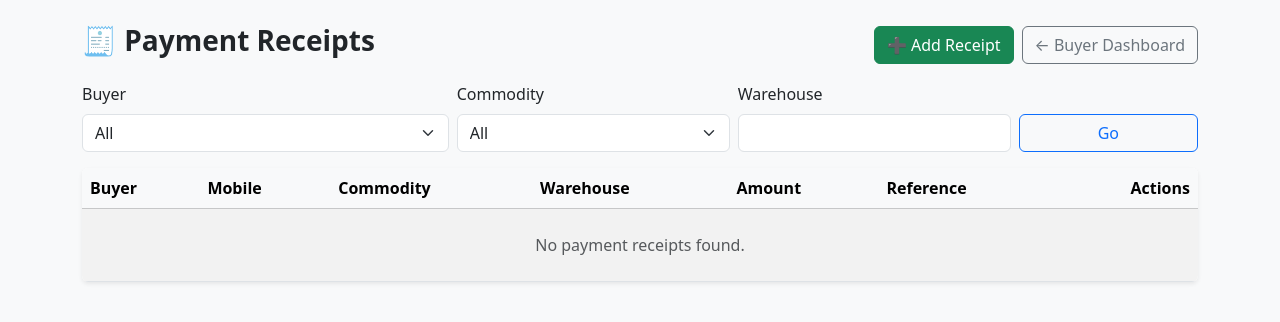
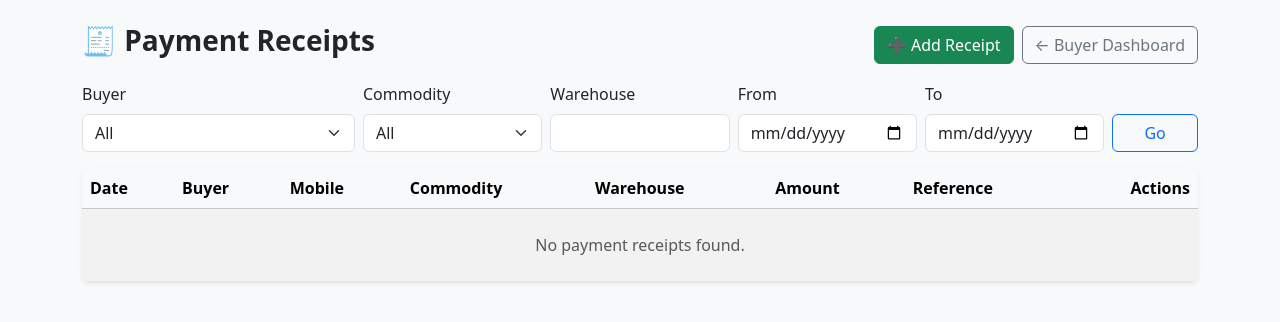
Before and after one commit to DUDU1608/warehouse-python, a Flask app: page /buyer/payments in a window 1280 px wide. Shown: the part 57-379 px from the top of the page. Run offline with Flask 3, Linux system fonts and the light colour scheme; data that the repository does not hold is empty.

Commit message:
Update list_payments.html

```diff
--- a/app/templates/buyer/list_payments.html
+++ b/app/templates/buyer/list_payments.html
@@ -52,7 +52,7 @@
 
   <!-- Filters -->
   <form method="GET" class="row g-2 mb-3">
-    <div class="col-md-4">
+    <div class="col-md-3">
       <label class="form-label">Buyer</label>
       <select name="mobile" class="form-select">
         <option value="">All</option>
@@ -63,7 +63,7 @@
         {% endfor %}
       </select>
     </div>
-    <div class="col-md-3">
+    <div class="col-md-2">
       <label class="form-label">Commodity</label>
       <select name="commodity" class="form-select">
         <option value="">All</option>
@@ -72,11 +72,19 @@
         {% endfor %}
       </select>
     </div>
-    <div class="col-md-3">
+    <div class="col-md-2">
       <label class="form-label">Warehouse</label>
       <input name="warehouse" class="form-control" value="{{ request.args.get('warehouse','') }}">
     </div>
-    <div class="col-md-2 d-flex align-items-end">
+    <div class="col-md-2">
+      <label class="form-label">From</label>
+      <input type="date" name="from" value="{{ request.args.get('from','') }}" class="form-control">
+    </div>
+    <div class="col-md-2">
+      <label class="form-label">To</label>
+      <input type="date" name="to" value="{{ request.args.get('to','') }}" class="form-control">
+    </div>
+    <div class="col-md-1 d-flex align-items-end">
       <button class="btn btn-outline-primary w-100">Go</button>
     </div>
   </form>
@@ -85,14 +93,28 @@
     <table class="table table-striped align-middle mb-0">
       <thead class="table-light">
         <tr>
-          <th>Buyer</th><th>Mobile</th><th>Commodity</th><th>Warehouse</th>
-          <th>Amount</th><th>Reference</th><th class="text-end">Actions</th>
+          <th>Date</th>
+          <th>Buyer</th>
+          <th>Mobile</th>
+          <th>Commodity</th>
+          <th>Warehouse</th>
+          <th>Amount</th>
+          <th>Reference</th>
+          <th class="text-end">Actions</th>
         </tr>
       </thead>
       <tbody>
         {% for p in payments %}
         <tr data-row>
           <form method="POST" action="{{ url_for('payments.update_payment', payment_id=p.id) }}" class="row-form">
+            <!-- Date (first column) -->
+            <td>
+              <div class="cell-view">{{ p.date|format_date }}</div>
+              <div class="cell-edit">
+                <input type="date" name="date" class="form-control form-control-sm" value="{{ p.date }}">
+              </div>
+            </td>
+
             <!-- Buyer (read-only) -->
             <td>{{ p.buyer_name }}</td>
             <td class="small text-muted">{{ p.mobile_no }}</td>
@@ -148,7 +170,7 @@
             </td>
         </tr>
         {% else %}
-        <tr><td colspan="7" class="text-center text-muted py-4">No payment receipts found.</td></tr>
+        <tr><td colspan="8" class="text-center text-muted py-4">No payment receipts found.</td></tr>
         {% endfor %}
       </tbody>
     </table>
```
